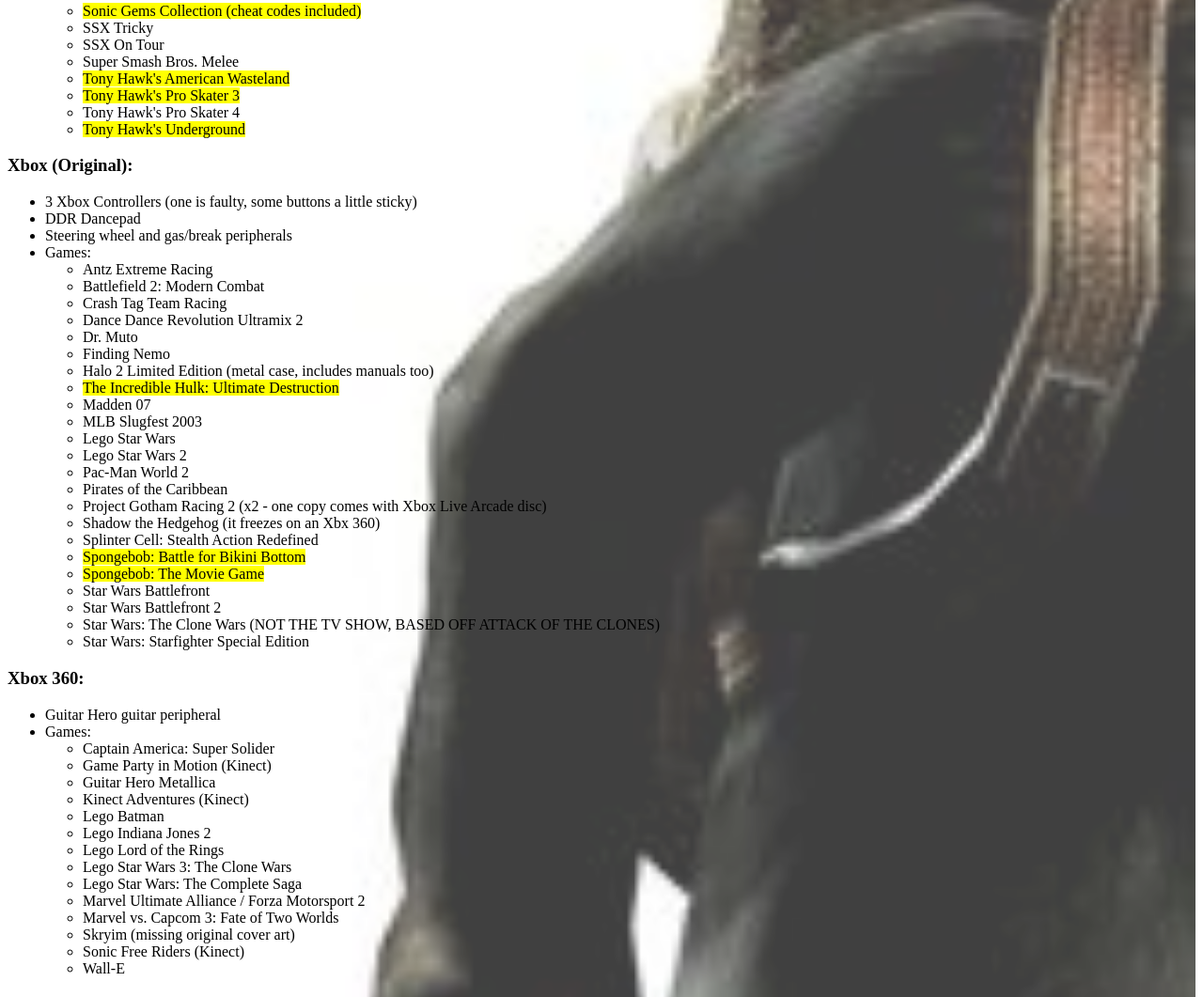
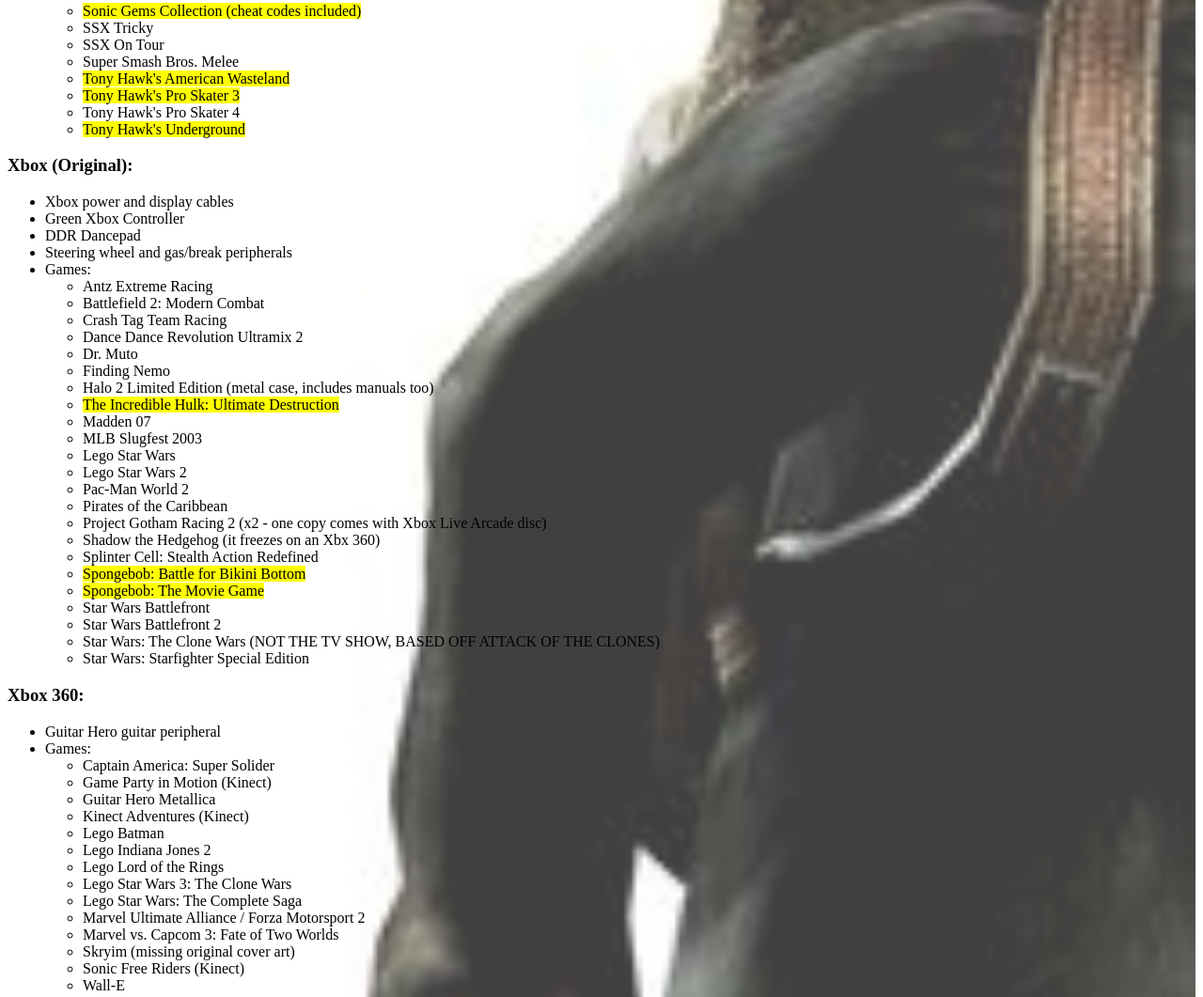
Before and after one commit to JohnAmaral/GamesToSell, a plain HTML site: page index.html in a window 1280 px wide. Shown: the part 950-2011 px from the top of the page at 94% size. Drawn offline with Linux system fonts and the light colour scheme.

Commit message:
Sold Zelda amiibo and Phantom Hourglass, only one Xbox controller and console cables

```diff
--- a/index.html
+++ b/index.html
@@ -91,7 +91,8 @@
     </ul>
     <h3>Xbox (Original):</h3>
     <ul>
-        <li>3 Xbox Controllers (one is faulty, some buttons a little sticky)</li>
+        <li>Xbox power and display cables</li>
+        <li>Green Xbox Controller</li>
         <li>DDR Dancepad</li>
         <li>Steering wheel and gas/break peripherals</li>
         <li>Games:
@@ -188,7 +189,6 @@
                 <li>Chicken Shoot (NO CASE)</li>
                 <li>Donkey Kong: Jungle Climber (NO CASE)</li>
                 <li>Hamsterz Life (NO CASE)</li>
-                <li><span style="background-color:yellow">The Legend of Zelda: Phantom Hourglass (NO CASE)</span></li>
                 <li>Mario Kart DS (NO CASE)</li>
                 <li>Metroid Prime Hunters (NO CASE)</li>
                 <li>Nintendogs: Dalmations and Friends (NO CASE)</li>
@@ -229,7 +229,6 @@
         <li><span style="background-color:yellow">Toad</span></li>
         <li>Waluigi</li>
         <li><span style="background-color:yellow">Yoshi (Super Mario Bros. series)</span></li>
-        <li><span style="background-color:yellow">Zelda (Super Smash Bros. series)</span></li>
         <li>Zero Suit Samus</li>
     </ul>
 
```
